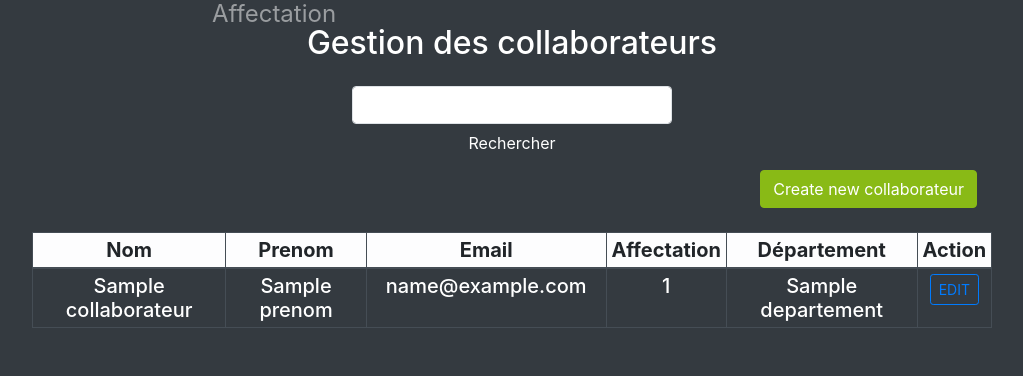
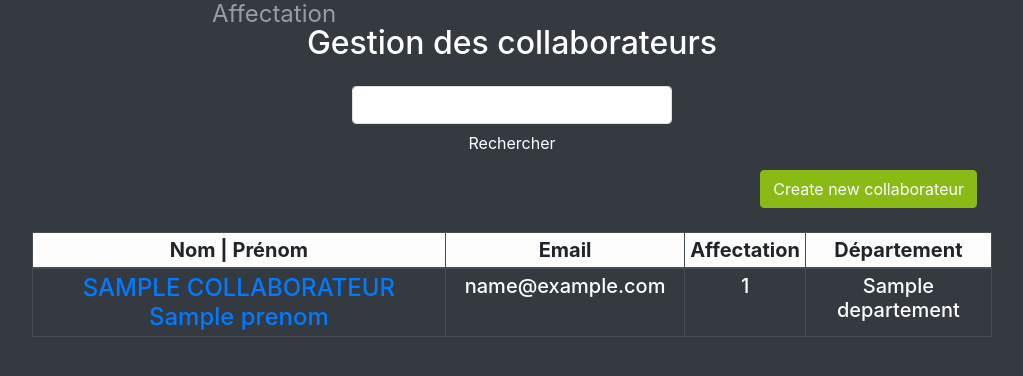
Before and after one commit to Whavi/App_gestion, a Symfony app: template templates/pages/user/collaborateur.html.twig in a window 1280 px wide. Shown: the part 56-432 px from the top of the page, without its empty margins (128-1151 px from the left). Run offline with Twig, Linux system fonts and the light colour scheme; the template is opened without the code that fills it: most values are stand-ins (such as "Sample title", 1, 10 or a date in 2020); form fields are guessed from the names that the template uses; some libraries are stand-ins or nearby versions.

Commit message:
modal add collaborateur pages

```diff
--- a/templates/pages/user/collaborateur.html.twig
+++ b/templates/pages/user/collaborateur.html.twig
@@ -27,19 +27,16 @@
  <table class="table table-sm table-dark table-responsive-md table-bordered table-hover mt-4 w-75 mx-auto h5 text-center">
     <thead class= "table table-light">
           <tr>
-            <th class ="w-auto">Nom</th>
-            <th class ="w-auto">Prenom</th>
+            <th class ="w-auto">Nom | Prénom</th>
             <th class ="w-25">Email</th>
             <th class ="w-auto">Affectation</th>
             <th class ="w-auto">Département</th>
-            <th class ="w-auto">Action</th>
           </tr>
         </thead>
     {% for collaborateur in collaborateurs %}
 
     <tr class = "text-center">
-        <td>{{collaborateur.nom}}</td>
-        <td>{{collaborateur.prenom}}</td>
+        <td><a href="" data-toggle="modal" data-target="#attributionModal{{ collaborateur.nom }}">{{ collaborateur.nom |upper }} {{collaborateur.prenom}}</a></td>
         <td>{{collaborateur.email}}</td>
         <td>
         {% for collaborateur in collaborateur.attributions %}
@@ -51,15 +48,29 @@
         </td>
 
         <td>{{collaborateur.departement}}</td>
-        <td>
-          {% if is_granted('ROLE_ADMIN') %}
-          <a type="submit" href=" {{path('user_gestion_collaborateur_delete', {'id': collaborateur.id }) }}" class="btn btn-danger btn-sm w-auto "> DELETE </a>
-          {%endif%}
-          <a type="submit"  href=" {{path('user_gestion_collaborateur_edit', {'id': collaborateur.id }) }}" class="btn btn-outline-primary btn-sm w-auto"> EDIT </a>
-        </td>
     </tr>
     {% endfor %}
     </table>
+    {% for collaborateur in collaborateurs %}
+
+      <div class="modal fade" id="attributionModal{{ collaborateur.nom }}" tabindex="-1" role="dialog" aria-labelledby="exampleModalLabel" aria-hidden="true">
+        <div class="modal-dialog modal-dialog-centered">
+            <div class="modal-content bg-dark">
+                <div class="modal-header">
+                    <h5 class="modal-title" id="exampleModalLabel">Détails de l'attribution</h5>
+                    <button type="button" class="close" data-dismiss="modal" aria-label="Close"> <span aria-hidden="true">&times;</span></button>
+                </div>
+                <div class="modal-body">
+                   {% if is_granted('ROLE_ADMIN') %}
+                  <a type="submit" href=" {{path('user_gestion_collaborateur_delete', {'id': collaborateur.id }) }}" class="btn btn-danger btn-sm w-auto "> DELETE </a>
+                  {%endif%}
+                  <a type="submit"  href=" {{path('user_gestion_collaborateur_edit', {'id': collaborateur.id }) }}" class="btn btn-outline-primary btn-sm w-auto"> EDIT </a>
+                </div>
+            </div>
+        </div>
+    </div>
+    {% endfor %}
+
     <div class = "mt-4 text-center">
       {{ knp_pagination_render(collaborateurs)}}
     </div>
```
